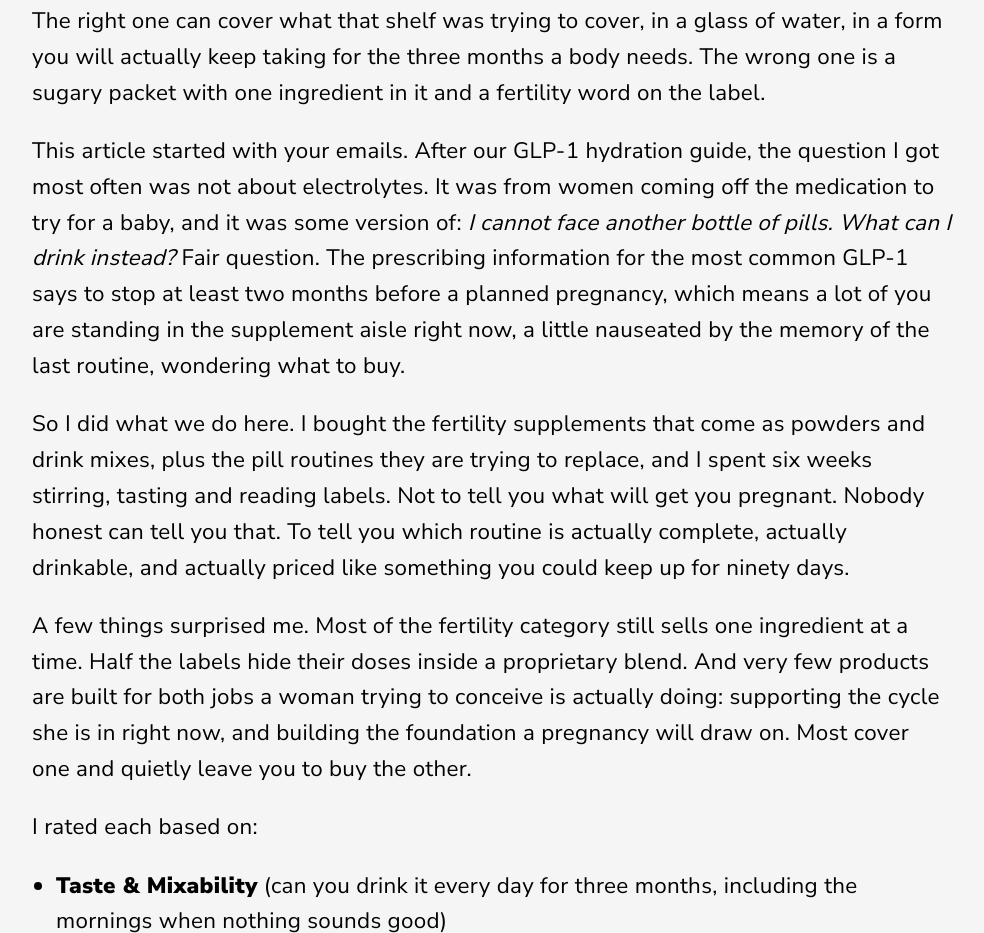
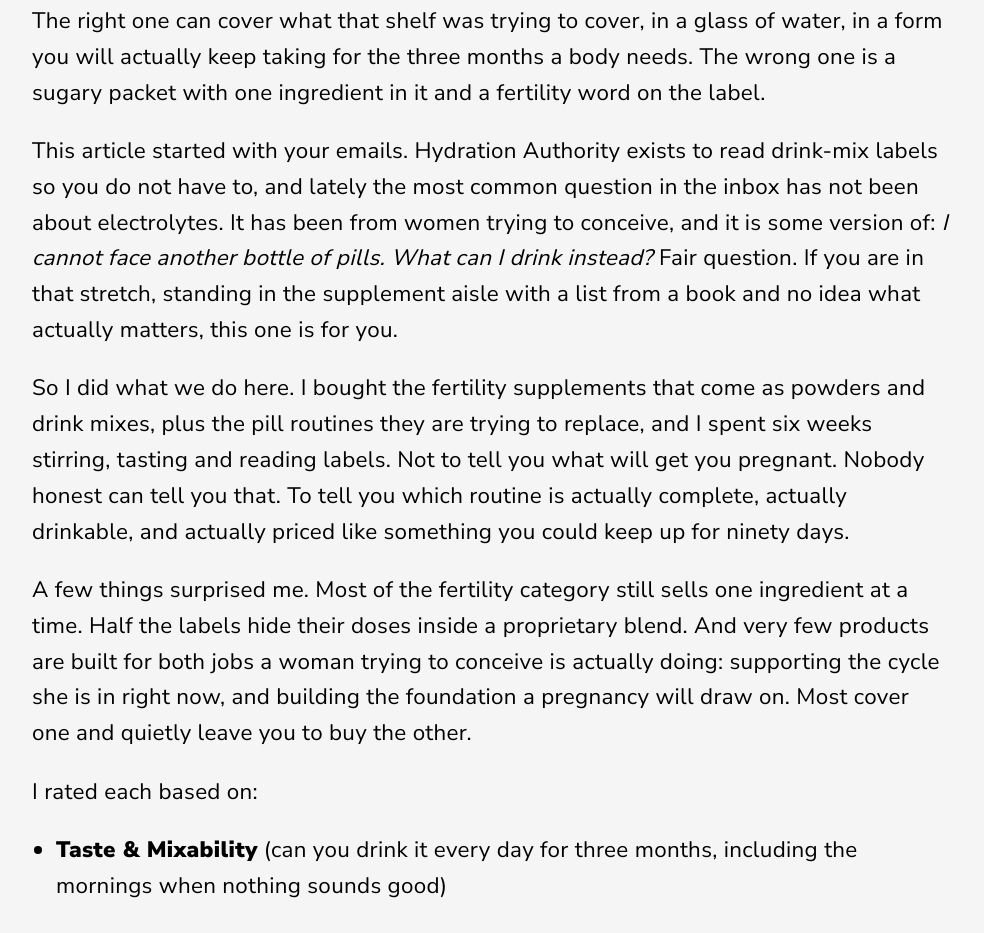
Before and after one commit to VitaWild-Hydration/hydration-authority, an Astro site: page /best-fertility-drink-mixes-for-trying-to-conceive in a window 1280 px wide. Shown: the part 1388-2321 px from the top of the page, without its empty margins (148-1132 px from the left). Built offline with nearby package versions, Linux system fonts and the light colour scheme; Astro itself is replaced by a stand-in of ours.

Commit message:
Fertility listicle: drop GLP-1 setup, new couple hero

```diff
--- a/src/content/articles/best-fertility-drink-mixes-for-trying-to-conceive.mdx
+++ b/src/content/articles/best-fertility-drink-mixes-for-trying-to-conceive.mdx
@@ -265,7 +265,7 @@ Enter: the fertility drink mix.
 
 The right one can cover what that shelf was trying to cover, in a glass of water, in a form you will actually keep taking for the three months a body needs. The wrong one is a sugary packet with one ingredient in it and a fertility word on the label.
 
-This article started with your emails. After our GLP-1 hydration guide, the question I got most often was not about electrolytes. It was from women coming off the medication to try for a baby, and it was some version of: *I cannot face another bottle of pills. What can I drink instead?* Fair question. The prescribing information for the most common GLP-1 says to stop at least two months before a planned pregnancy, which means a lot of you are standing in the supplement aisle right now, a little nauseated by the memory of the last routine, wondering what to buy.
+This article started with your emails. Hydration Authority exists to read drink-mix labels so you do not have to, and lately the most common question in the inbox has not been about electrolytes. It has been from women trying to conceive, and it is some version of: *I cannot face another bottle of pills. What can I drink instead?* Fair question. If you are in that stretch, standing in the supplement aisle with a list from a book and no idea what actually matters, this one is for you.
 
 So I did what we do here. I bought the fertility supplements that come as powders and drink mixes, plus the pill routines they are trying to replace, and I spent six weeks stirring, tasting and reading labels. Not to tell you what will get you pregnant. Nobody honest can tell you that. To tell you which routine is actually complete, actually drinkable, and actually priced like something you could keep up for ninety days.
 
```
Also changed, not shown: public/images/articles/best-fertility-drink-mixes-for-trying-to-conceive/hero.jpg.
